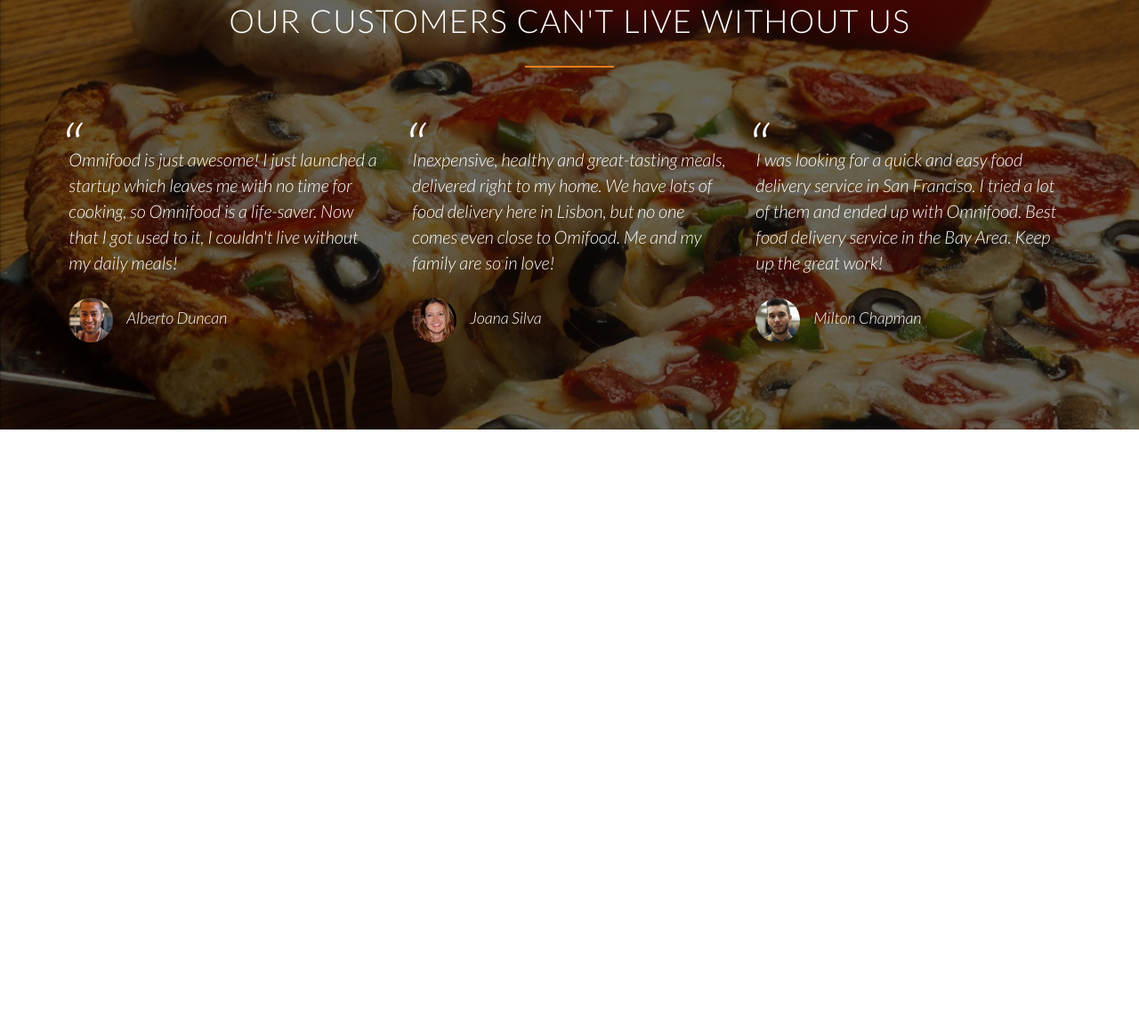
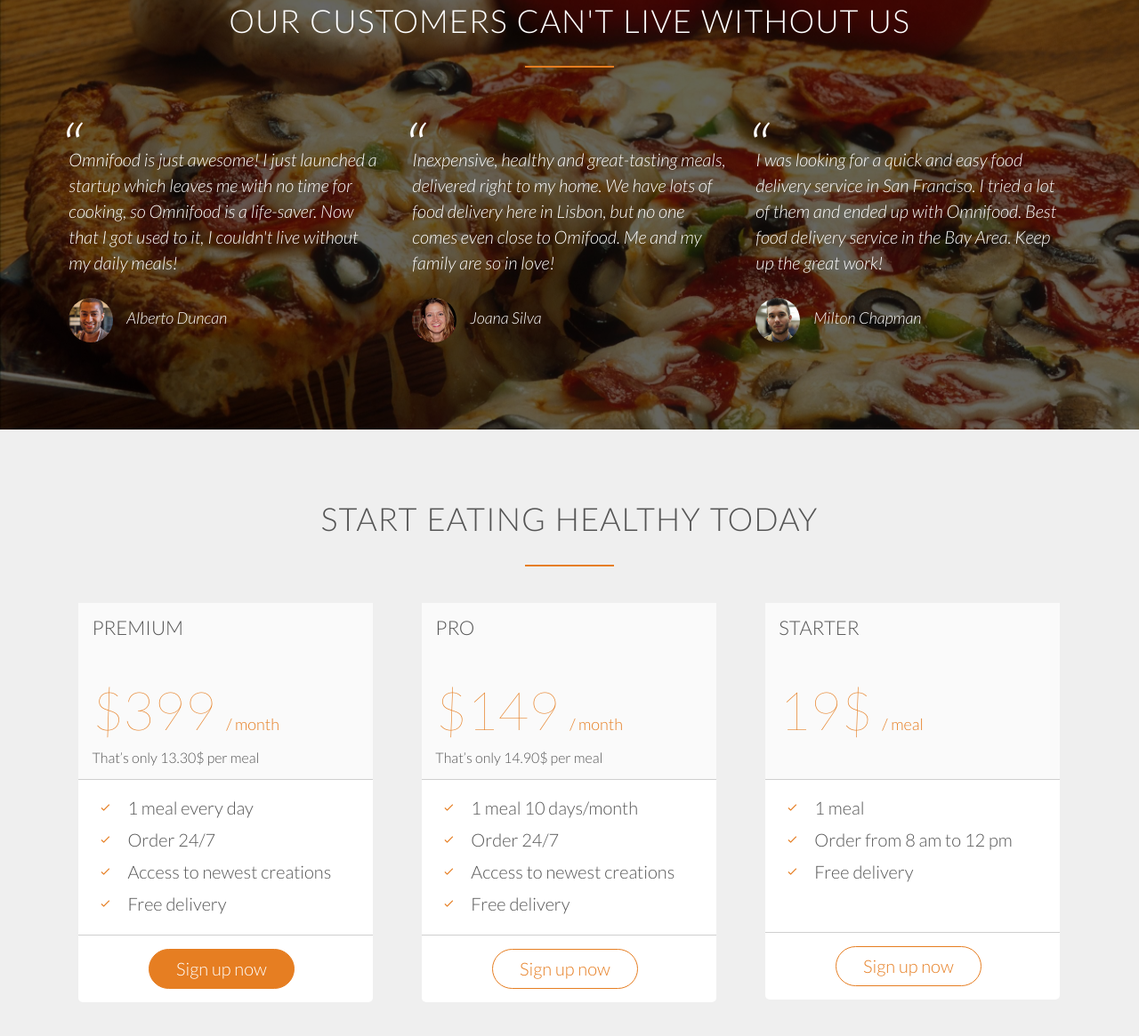
Before and after one commit to patkocz/omnifood, a plain HTML site: page index.html in a window 1280 px wide. Shown: the part 3462-4627 px from the top of the page at 89% size. Before the commit the page ends 3945 px from the top, so only its background shows below. Drawn offline with Linux system fonts and the light colour scheme; files whose address does not match are found by name.

Commit message:
added pricing plans

```diff
--- a/index.html
+++ b/index.html
@@ -262,6 +262,74 @@
       </div>
     </div>
   </section>
+
+  <section class="section-plan">
+    <h2>Start eating healthy today</h2>
+    <div class="row">
+      <div class="col span-1-of-3">
+        <div class="plan-box">
+          <div>
+            <h3>Premium</h3>
+            <p class="plan-price">$399 <span>/ month</span></p>
+            <p class="plan-price-meal">That’s only 13.30$ per meal</p>
+          </div>
+          <div>
+            <ul>
+              <li><i class="ion-ios-checkmark-empty icon-small"></i>1 meal every day</li>
+              <li><i class="ion-ios-checkmark-empty icon-small"></i>Order 24/7</li>
+              <li><i class="ion-ios-checkmark-empty icon-small"></i>Access to newest creations</li>
+              <li><i class="ion-ios-checkmark-empty icon-small"></i>Free delivery</li>
+            </ul>
+          </div>
+          <div>
+            <a href="#" class="btn btn-full">Sign up now</a>
+          </div>
+        </div>
+      </div>
+
+      <div class="col span-1-of-3">
+        <div class="plan-box">
+          <div>
+            <h3>Pro</h3>
+            <p class="plan-price">$149 <span>/ month</span></p>
+            <p class="plan-price-meal">That’s only 14.90$ per meal</p>
+          </div>
+          <div>
+            <ul>
+              <li><i class="ion-ios-checkmark-empty icon-small"></i>1 meal 10 days/month</li>
+              <li><i class="ion-ios-checkmark-empty icon-small"></i>Order 24/7</li>
+              <li><i class="ion-ios-checkmark-empty icon-small"></i>Access to newest creations</li>
+              <li><i class="ion-ios-checkmark-empty icon-small"></i>Free delivery</li>
+            </ul>
+          </div>
+          <div>
+            <a href="#" class="btn btn-ghost">Sign up now</a>
+          </div>
+        </div>
+      </div>
+
+      <div class="col span-1-of-3">
+        <div class="plan-box">
+          <div>
+            <h3>Starter</h3>
+            <p class="plan-price">19$ <span>/ meal</span></p>
+            <p class="plan-price-meal">&nbsp;</p>
+          </div>
+          <div>
+            <ul>
+              <li><i class="ion-ios-checkmark-empty icon-small"></i>1 meal</li>
+              <li><i class="ion-ios-checkmark-empty icon-small"></i>Order from 8 am to 12 pm</li>
+              <li><i class="ion-ios-checkmark-empty icon-small"></i>Free delivery</li>
+              <li>&nbsp;</li>
+            </ul>
+          </div>
+          <div>
+            <a href="#" class="btn btn-ghost">Sign up now</a>
+          </div>
+        </div>
+      </div>
+    </div>
+  </section>
 </body>
 
 </html>
--- a/resources/css/style.css
+++ b/resources/css/style.css
@@ -354,3 +354,52 @@ cite img {
   vertical-align: middle;
   margin-right: 15px;
 }
+
+.section-plan {
+  background-color: #efefef;
+}
+
+.plan-box {
+  background-color: #fff;
+  border-radius: 5px;
+  width: 90%;
+  margin-left: 5%;
+}
+
+.plan-box div {
+  padding: 15px;
+  border-bottom: 1px solid #cfcfcf;
+}
+
+.plan-price {
+  font-size: 300%;
+  margin-bottom: 10px;
+  font-weight: 100;
+  color: #e67e22;
+}
+
+.plan-price span {
+  font-size: 30%;
+  font-weight: 300;
+}
+
+.plan-price-meal {
+  font-size: 80%;
+}
+
+.plan-box ul {
+  list-style: none;
+}
+
+.plan-box ul li {
+  padding: 5px 0;
+}
+
+.plan-box div:first-child {
+  background-color: #fafafa;
+}
+
+.plan-box div:last-child {
+  text-align: center;
+  border: none;
+}
```
